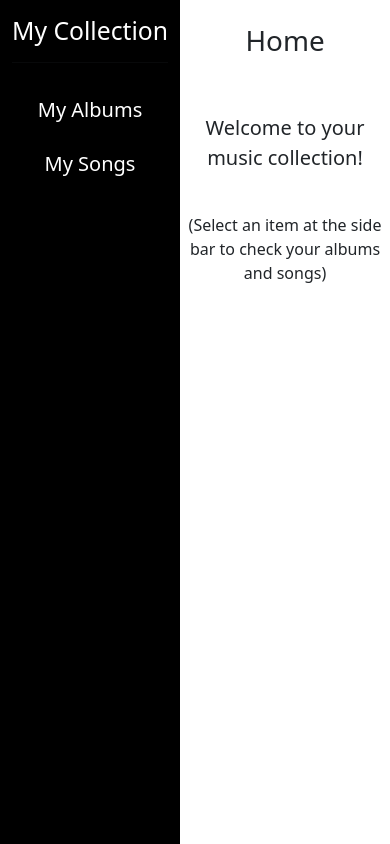
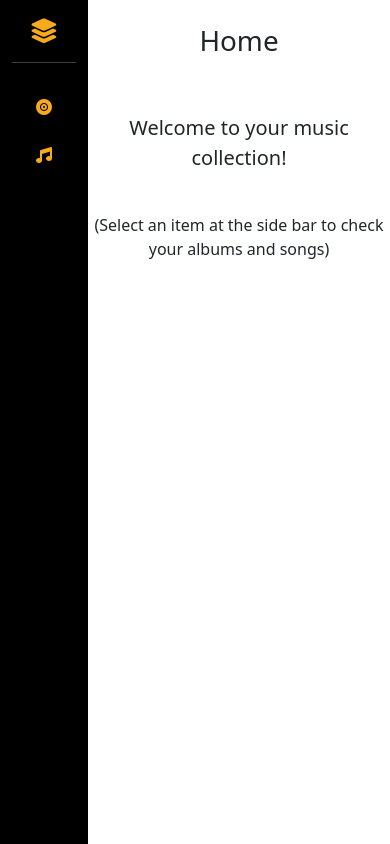
Before and after one commit to frederico-escudeiro/music-collection, an Angular app: page / in a window 390 px wide. Built offline with nearby package versions, Linux system fonts and the light colour scheme.

Commit message:
Added responsive features.

```diff
--- a/src/app/app.component.scss
+++ b/src/app/app.component.scss
@@ -4,7 +4,16 @@ app-side-bar {
     width: 160px;
     min-height: 100vh;
     height: auto;
+}
 
+@media screen and (max-width:600px) {
+    app-side-bar {
+        background: #000;
+        min-width: fit-content;
+        width:fit-content;
+        min-height: 100vh;
+        height: auto;
+    }
 }
 
 app-albums {
--- a/src/app/side-bar/side-bar.component.html
+++ b/src/app/side-bar/side-bar.component.html
@@ -1,10 +1,10 @@
 <div class="container">
   <div routerLink="/" class="header-box">
-    <h1 class="fs-2 text-center text-white my-3">My Collection</h1>
+    <h1 class="fs-2 text-center text-white my-3"><i class="fa-solid fa-layer-group px-2"></i><span class="responsive">My Collection</span></h1>
   </div>
-  <hr class="m-0">
+  <hr class="m-0 text-white">
   <ul class="list-unstyled px-2 py-3">
-    <li (click)="onLoadAlbums()" class="m-2 py-2 text-center"><a class="fs-5 text-decoration-none text-white">My Albums</a></li>
-    <li (click)="onLoadSongs()" class="m-2 py-2 text-center"><a class="fs-5 text-decoration-none text-white">My Songs</a></li>
+    <li (click)="onLoadAlbums()" class="m-2 py-2 text-center"><i class="fa-solid fa-record-vinyl px-2"></i><a class="fs-5 text-decoration-none text-white responsive">My Albums</a></li>
+    <li (click)="onLoadSongs()" class="m-2 py-2 text-center"><i class="fa-solid fa-music px-2"></i><a class="fs-5 text-decoration-none text-white responsive">My Songs</a></li>
   </ul>
 </div>
--- a/src/app/side-bar/side-bar.component.scss
+++ b/src/app/side-bar/side-bar.component.scss
@@ -1,11 +1,26 @@
+@media screen and (max-width:600px) {
+  .responsive{
+    display:none;
+  }
+}
+
 .header-box{
   cursor: pointer;
 }
+
 li{
     border-radius: 4px;
     cursor: pointer;
 }
 
+i{
+  color: #f6aa1c;
+}
+
 li:hover{
   background-color: #f6aa1c;
 }
+
+li:hover i{
+  color: black;
+}
```
Also changed, not shown: 1 other file (tests, documents, lock files or other folders).
